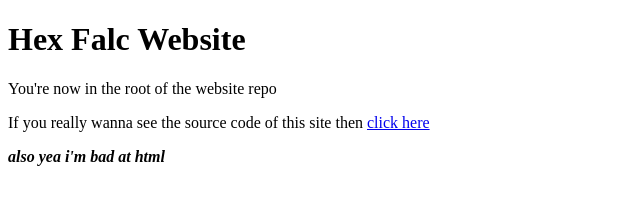
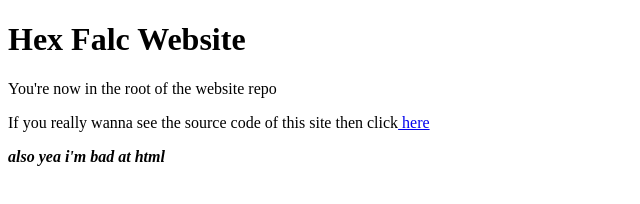
Before and after one commit to Hexfalc/Hexfalc.github.io, a plain HTML site: page index.html in a window 1280 px wide. Shown: the full height of the page, 0-640 px from the left. Drawn offline with Linux system fonts and the light colour scheme.

Commit message:
html stuff

```diff
--- a/index.html
+++ b/index.html
@@ -4,7 +4,7 @@
 
     <h1> Hex Falc Website </h1>
     <p> You're now in the root of the website repo </p>
-   <p> If you really wanna see the source code of this site then <a href="https://github.com/Hexfalc/hexfalc.github.io.git">click here</a></p>
+   <p> If you really wanna see the source code of this site then click<a href="https://github.com/Hexfalc/hexfalc.github.io.git"> here</a></p>
     <p><b><i> also yea i'm bad at html </i></b></p>
 
   </body>
```
